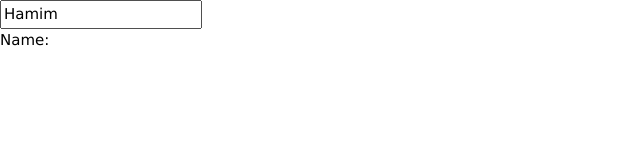
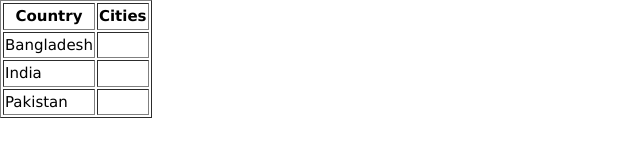
Before and after one commit to ashif-rahaman/myAngular-v1, a plain HTML site: page public_html/index.html in a window 1280 px wide. Shown: the whole page, without its empty margins (0-640 px from the left). Drawn offline with Linux system fonts and the light colour scheme.

Commit message:
Part 6: ng-repeat

```diff
--- a/public_html/index.html
+++ b/public_html/index.html
@@ -17,13 +17,22 @@
     </head>
 
     <!--body starts-->
-    <body>
+    <body ng-controller="myController">
 
-        <input type="text" ng-controller="myController1" ng-model="name"/>
-
-        <div ng-controller="myController2">
-            Name: {{ name}}
-        </div>
+        <table border="1">
+            <thead>
+                <tr>
+                    <th>Country</th>
+                    <th>Cities</th>
+                </tr>
+            </thead>
+            <tbody>
+                <tr ng-repeat="country in countries">
+                    <td>{{ country.name}}</td>
+                    <td></td>
+                </tr>
+            </tbody>
+        </table>
 
     </body>
 </html>
--- a/public_html/js/script.js
+++ b/public_html/js/script.js
@@ -3,14 +3,24 @@ var module1 = angular.module('myApplication', []);
 
 var controller1 = function ($scope) {
 
-    $scope.name = 'Hamim';
-};
+    var countries = [
 
-var controller2 = function ($scope) {
+        {
+            name: 'Bangladesh',
+            cities: ['Dhaka', 'Chittagong', 'Khulna City', 'Rajshahi']
+        },
+        {
+            name: 'India',
+            cities: ['Kalkatta', 'Delhi', 'Bombay']
+        },
+        {
+            name: 'Pakistan',
+            cities: ['Islamabad', 'Shindhu']
+        }
+    ];
 
-    $scope.name = '';
+    $scope.countries = countries;
 };
 
 
-module1.controller('myController1', controller1);
-module1.controller('myController2', controller2);
+module1.controller('myController', controller1);
```
